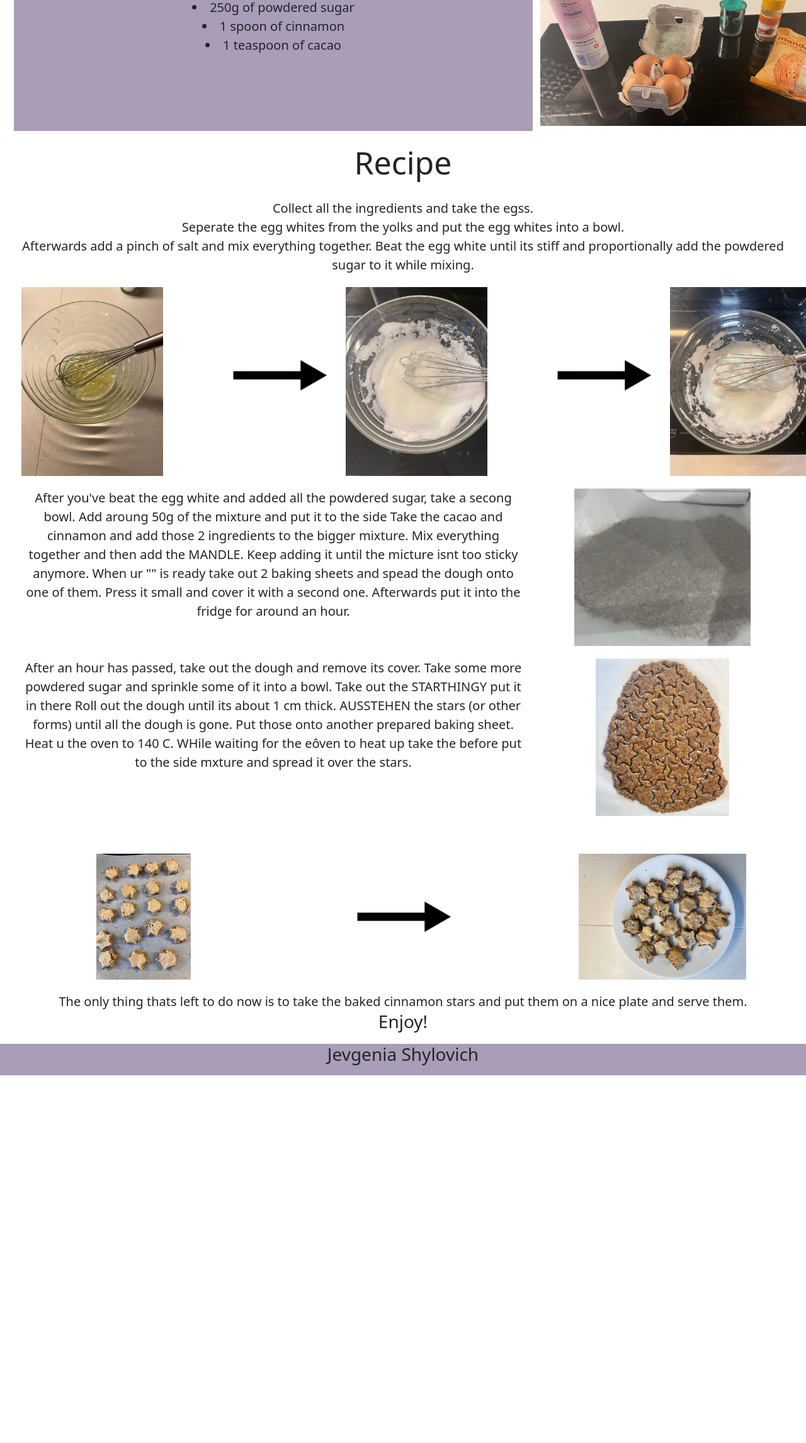
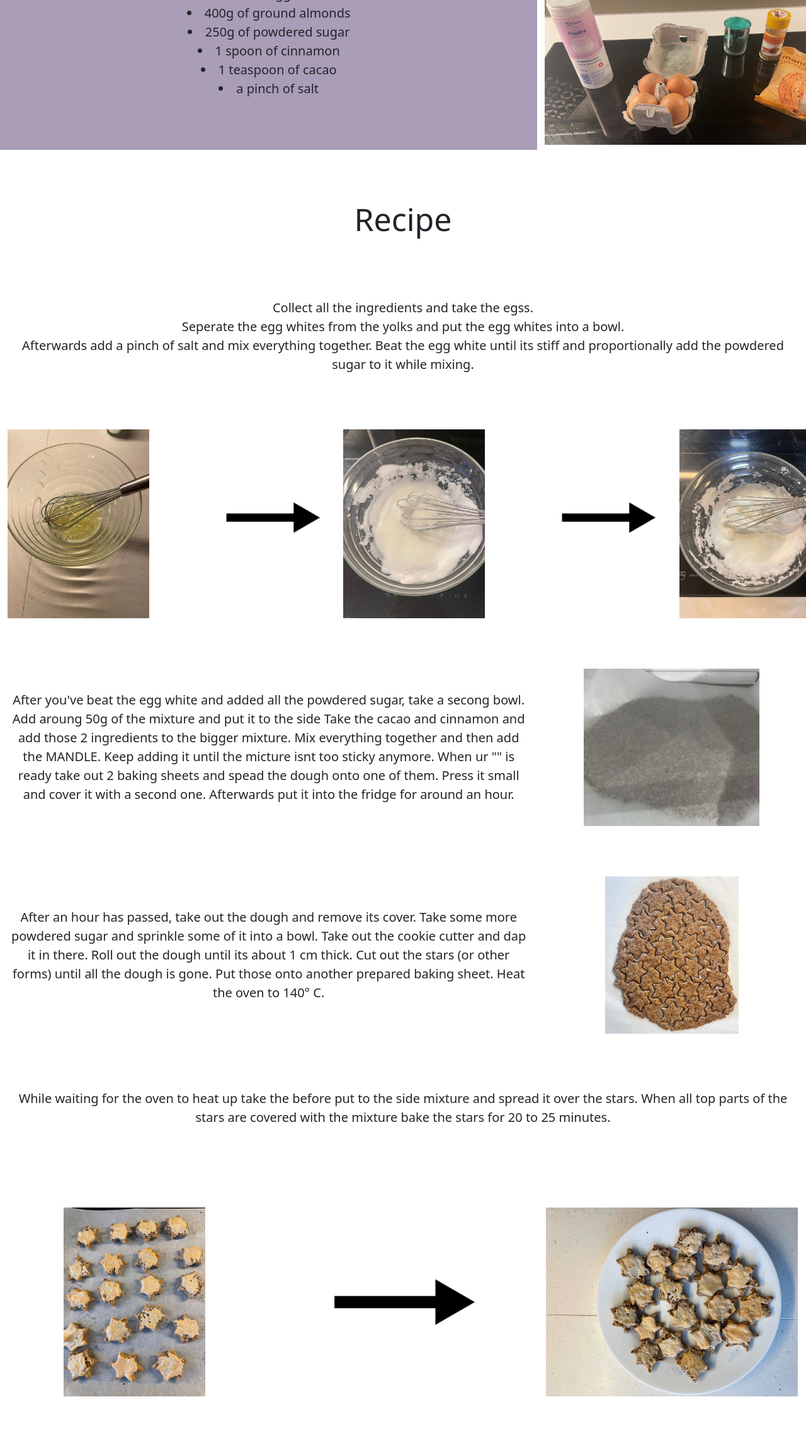
Before and after one commit to jevshyl/recipe_website, a plain HTML site: page index.html in a window 1280 px wide. Shown: the part 508-2800 px from the top of the page at 63% size. Before the commit the page ends 2216 px from the top, so only its background shows below. Drawn offline with Linux system fonts and the light colour scheme.

Commit message:
design angepasst

```diff
--- a/index.html
+++ b/index.html
@@ -18,18 +18,21 @@
     <main>
     <div class="container-fluid">
     <div class="row">
-        <div class="col-md-12" class="starry"><img src="stars.png" class="stars">  <h3 class="title">Cinnamon Stars</h3> <img src="stars.png" class="stars"> </div>
+        <div class="col-md-2"><img src="stars.png" class="stars"></div>
+        <div class="col-md-8" class="starry">  <h3 class="title">Cinnamon Stars</h3>  </div>
+        <div class="col-md-2"><img src="stars.png" class="stars"></div>
     </div>
 
 
         <div class="row">
             <div class="col-md-8 ingredients">
-                <h4>Ingredients</h4>
+                <h2>Ingredients</h2>
                 <li>3 eggs</li>
-                <li>400g of MAndle</li>
+                <li>400g of ground almonds</li>
                 <li>250g of powdered sugar</li>
                 <li>1 spoon of cinnamon</li>
                 <li>1 teaspoon of cacao</li>
+                <li>a pinch of salt</li>
             </div>
             <div class="col-md-4"><h3 class="image1"><img src="Ingredients.jpg" alt="Ingredients" class="image1"></div>
         </div>
@@ -43,8 +46,9 @@
 
         <div class="row">
 
-            <div class="col-md-12"> Collect all the ingredients and take the egss.<br> Seperate the egg whites from the yolks and put the egg whites into a bowl. <br>
-                Afterwards add a pinch of salt and mix everything together. Beat the egg white until its stiff and proportionally add the powdered sugar to it while mixing.
+            <div class="col-md-12"><p>Collect all the ingredients and take the egss.<br> Seperate the egg whites from the yolks and put the egg whites into a bowl. <br>
+                Afterwards add a pinch of salt and mix everything together.
+                Beat the egg white until its stiff and proportionally add the powdered sugar to it while mixing.</p>
             </div>
         </div>
         <div class="row">
@@ -66,32 +70,38 @@
 
         <div class="row">
             <div class="col-md-8">
-                After an hour has  passed, take out the dough and remove its cover. Take some more powdered sugar and sprinkle some of it into a bowl. Take out the STARTHINGY put it in there
-                Roll out the dough until its about 1 cm thick. AUSSTEHEN the stars (or other forms) until all the dough is gone. Put those onto another prepared baking sheet.
-                Heat u the oven to 140 C. WHile waiting for the eôven  to heat up take the before put to the side mxture and spread it over the stars.
+                <p>After an hour has  passed, take out the dough and remove its cover. Take some more powdered sugar and sprinkle some of it into a bowl. Take out the cookie cutter and dap it in there.
+                Roll out the dough until its about 1 cm thick. Cut out the stars (or other forms) until all the dough is gone. Put those onto another prepared baking sheet.
+                Heat the oven to 140° C.</p>
             </div>
             <div class="col-md-4"><img src="pressed out.jpg" class="imageFridge">  </div>
         </div>
 
         <div class="row">
-            <div class="col-md-4"><img src="on baking sheet.jpg" alt="stars on sheet" class="image3"></div>
-            <div class="col-md-4"><img src="arrow.png" alt="arrow" class="image3"></div>
-            <div class="col-md-4"><img src="on plate.jpg" alt="stars on plate" class="image3"></div>
+            <div class="col-md-12">
+               <p>While waiting for the oven  to heat up take the before put to the side mixture and spread it over the stars.
+                When all top parts of the stars are covered with the mixture bake the stars for 20 to 25 minutes.</p>
+
+            </div>
         </div>
 
         <div class="row">
-            <div class="col-md-12"> The only thing thats left to do now is to take the baked cinnamon stars and put them on a nice plate and serve them. <br>
+            <div class="col-md-4"><img src="on baking sheet.jpg" alt="stars on sheet" class="image4"></div>
+            <div class="col-md-4"><img src="arrow.png" alt="arrow" class="image4"></div>
+            <div class="col-md-4"><img src="on plate.jpg" alt="stars on plate" class="image4"></div>
+        </div>
+
+        <div class="row">
+            <div class="col-md-12">
+                <p>Take the stars out after 20 to 25 minutes. The only thing thats left to do now is to take the baked cinnamon stars and put them on a nice plate and serve them. <br> </p>
                 <h3>Enjoy!</h3> </div>
         </div>
     </div>
 
 
-    <footer>
-        <h3> Jevgenia Shylovich </h3>
-    </footer>
-
-
 </main>
-
+<footer>
+    <h3> Jevgenia Shylovich </h3>
+</footer>
 </body>
 </html>
--- a/recipe.css
+++ b/recipe.css
@@ -2,12 +2,16 @@
 
     height: 300px;
     width: auto;
+
 }
 
 
 .button{
     font-size: 25px;
-
+    margin-right: 10px;
+}
+.button2{
+    margin-left: 10px;
 }
 
 .button, .button2{
@@ -35,15 +39,19 @@
 .image3{
     height: 200px;
     margin-top: 40px;
+
 }
 
-
-
+.image4{
+height: 300px;
+margin-top: 40px;;
+}
 
 .title{
     font-size: 90px;
     padding: 30px;
     margin-bottom: 60px;
+    ;
 }
 
 .recipe{
@@ -54,6 +62,7 @@
 
 .imageFridge{
     height: 250px;
+
 }
 
 a{
@@ -61,8 +70,11 @@ a{
 }
 
 .box{
+
+    align-items: center;
     justify-self: center;
     margin-top: 15%;
+    margin-bottom: 15%;
 }
 
 
@@ -77,7 +89,7 @@ a{
 .row{
     display: flex;
     justify-content: space-between;
-    margin: 10px;
+    margin-top: 80px;
 }
 
 body{
@@ -101,3 +113,15 @@ footer{
     display: flex;
     justify-content: center;
 }
+
+p{
+    display: flex;
+    align-items: center;
+    justify-content: center;
+    height: 100%;
+
+}
+
+main{
+    margin-bottom: 80px;
+}
```
Also changed, not shown: impressum.html (+3 -1 lines).
